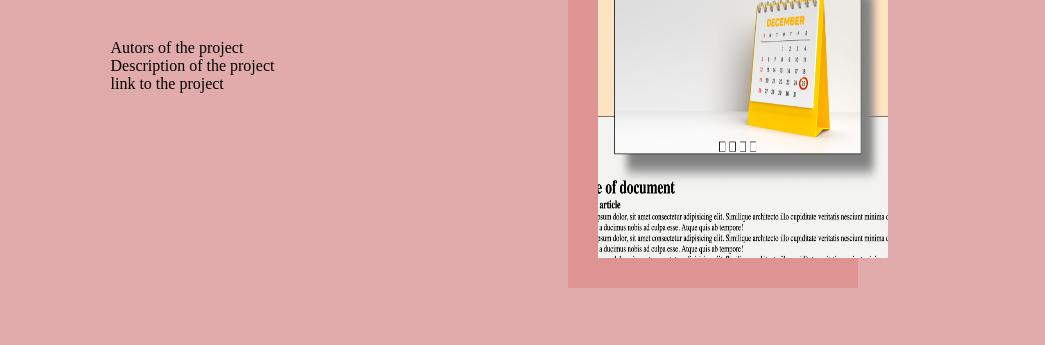
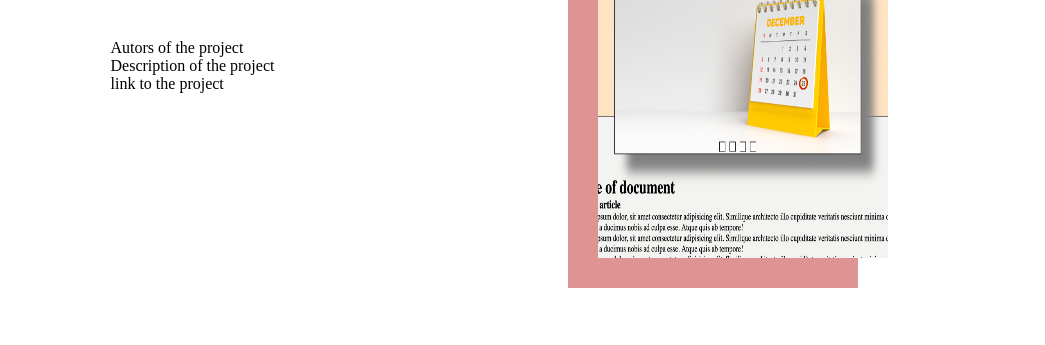
Before and after one commit to SouzaThalez/Portifolio-webPage, a plain HTML site: page index.html in a window 1280 px wide. Shown: the part 140-485 px from the top of the page, without its empty margins (117-1162 px from the left). Drawn offline with Linux system fonts and the light colour scheme; a web font is replaced by a local one.

Commit message:
backto inicial

```diff
--- a/style.css
+++ b/style.css
@@ -3,7 +3,7 @@
   padding: 0;
 }
 body {
-  background-color: rgb(226, 171, 171);
+  background-color: rgb(255, 255, 255);
 }
 
 .head-section {
```
